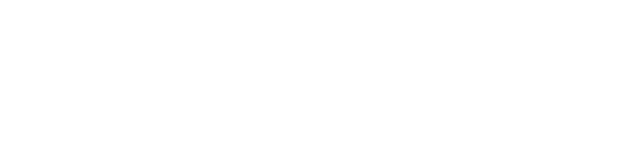
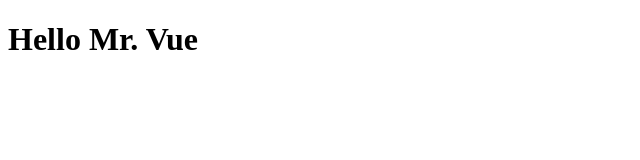
Before and after one commit to roshankokitkar/demo, a plain HTML site: page index.html in a window 1280 px wide. Shown: the whole page, without its empty margins (0-640 px from the left). Drawn offline with Linux system fonts and the light colour scheme.

Commit message:
third commit

```diff
--- a/index.html
+++ b/index.html
@@ -8,7 +8,7 @@
 </head>
 
 <body>
-
+  <h1>Hello Mr. Vue</h1>
 </body>
 
 </html>
```
